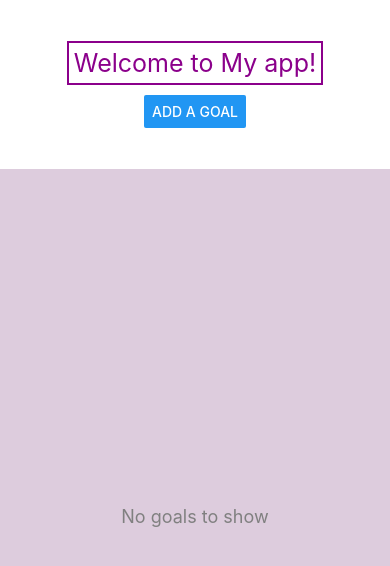
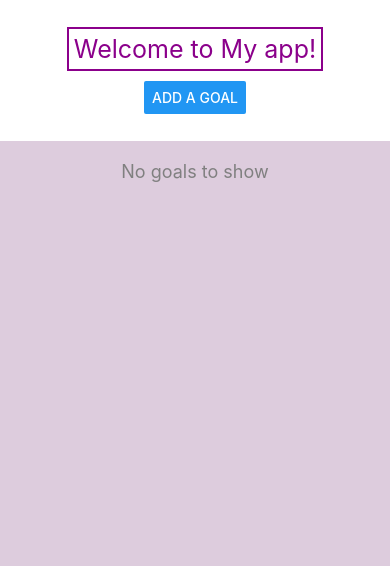
Before and after one commit to J3rrrrry/5520, a React Native app: screen / in a window 390 px wide. Shown: the top 566 px of the page. Built offline with nearby package versions, Linux system fonts and the light colour scheme.

Commit message:
Add a line between each item in the list, not at the top or bottom

```diff
--- a/App.js
+++ b/App.js
@@ -44,6 +44,10 @@ export default function App() {
     );
   }
 
+  const ItemSeparator = () => {
+    return <View style={styles.separator} />;
+  };
+
   return (
     <SafeAreaView style={styles.container}>
       <StatusBar style="auto" />
@@ -62,21 +66,25 @@ export default function App() {
       />
       <View style={styles.bottomView}>
         <FlatList
-          contentContainerStyle={styles.scrollViewContainer}
           data={goals}
-          renderItem={({ item }) => <GoalItem deleteHandler={handleGoalDelete} goalObj={item} />}
+          renderItem={({ item }) => (
+            <GoalItem deleteHandler={handleGoalDelete} goalObj={item} />
+          )}
           ListEmptyComponent={() => (
             <View style={styles.emptyContainer}>
               <Text style={styles.emptyText}>No goals to show</Text>
             </View>
           )}
-          ListHeaderComponent={() => goals.length > 0 && <Text style={styles.listHeader}>My goals</Text>}
+          ListHeaderComponent={() =>
+            goals.length > 0 && <Text style={styles.listHeader}>My goals</Text>
+          }
           ListFooterComponent={() =>
             goals.length > 0 ? (
               <Button title="Delete All" onPress={confirmDeleteAll} />
             ) : null
           }
-          keyExtractor={item => item.id}
+          ItemSeparatorComponent={ItemSeparator}
+          keyExtractor={(item) => item.id}
         />
       </View>
     </SafeAreaView>
@@ -87,19 +95,15 @@ const styles = StyleSheet.create({
   container: {
     flex: 1,
     backgroundColor: "#fff",
-    justifyContent: "center",
-  },
-  scrollViewContainer: {
-    flexGrow: 1,
   },
   topView: {
-    flex: 1,
+    flex: 0.2,
     alignItems: "center",
     justifyContent: "center",
   },
   bottomView: {
-    flex: 4,
-    backgroundColor: "#dcd"
+    flex: 1,
+    backgroundColor: "#dcd",
   },
   emptyContainer: {
     flex: 1,
@@ -113,10 +117,15 @@ const styles = StyleSheet.create({
   },
   listHeader: {
     fontSize: 24,
-    fontWeight: 'bold',
+    fontWeight: "bold",
     color: "darkblue",
     padding: 10,
     backgroundColor: "#f3f3f3",
-    textAlign: 'center'
-  }
+    textAlign: "center",
+  },
+  separator: {
+    height: 1,
+    backgroundColor: "#888",
+    width: "100%",
+  },
 });
--- a/Components/GoalItem.js
+++ b/Components/GoalItem.js
@@ -16,15 +16,19 @@ export default function GoalItem({ goalObj, deleteHandler }) {
 
 const styles = StyleSheet.create({
   text: {
-    color: "purple",
-    padding: 5,
-    fontSize: 30,
+    color: "#fff",
+    fontSize: 18,
+    padding: 10,
   },
   textContainer: {
-    backgroundColor: "#aaa",
-    borderRadius: 5,
-    marginTop: 50,
+    backgroundColor: "#6a5acd",
+    borderRadius: 10,
+    marginTop: 10,
+    marginBottom: 10,
     flexDirection: "row",
-    alignItems: "center",
+    justifyContent: 'space-between',
+    padding: 10,
+    width: '90%',
+    alignSelf: 'center',
   },
 });
```
